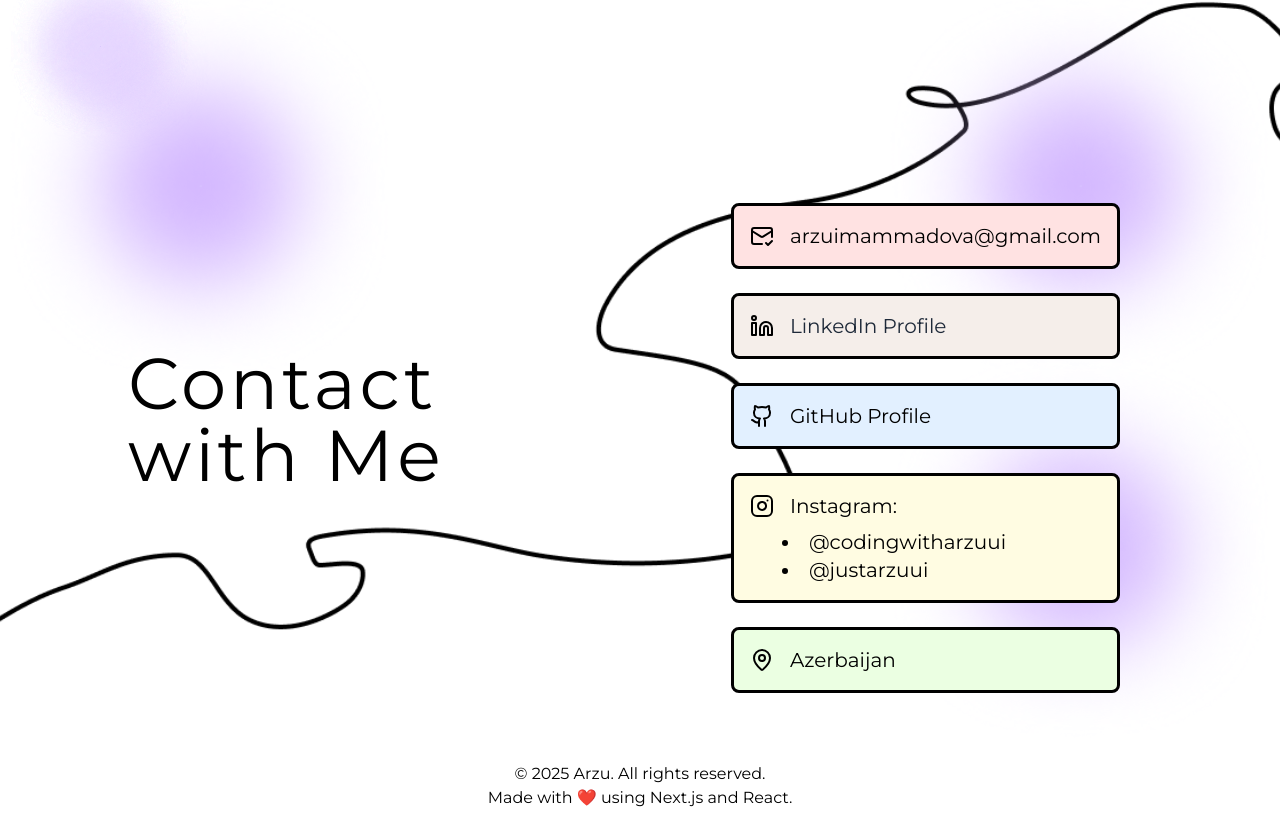
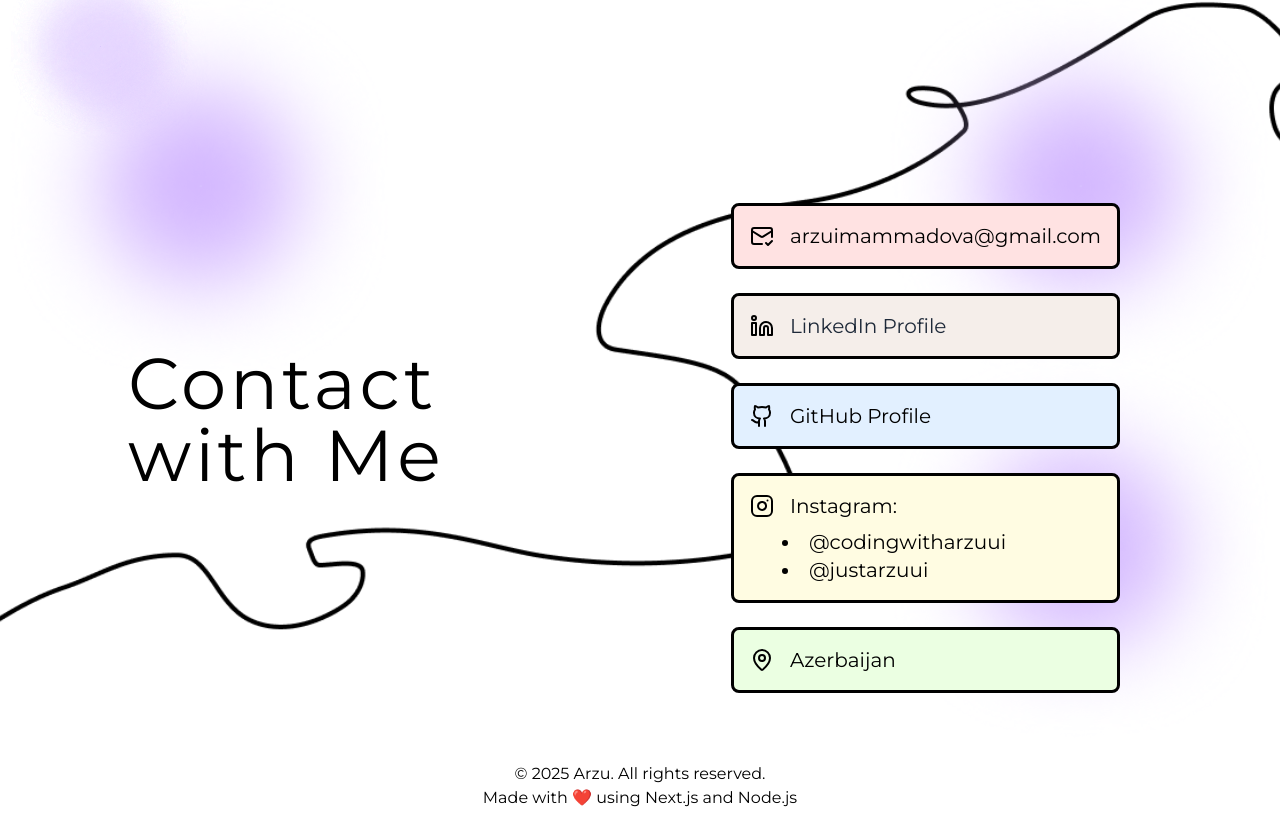
Before and after one commit to arzummammadova/Portfolio-Arzu, a Next.js app: page / in a window 1280 px wide. Shown: the part 3406-4232 px from the top of the page. Built offline with nearby package versions, Linux system fonts and the light colour scheme; no server answers; a web font is replaced by a local one.

Commit message:
changed word

```diff
--- a/src/components/Footer.tsx
+++ b/src/components/Footer.tsx
@@ -7,7 +7,7 @@ const Footer = () => {
             <p>
                 &copy; {new Date().getFullYear()} Arzu. All rights reserved.
             </p>
-                Made with ❤️ using Next.js and React.
+                Made with ❤️ using Next.js and Node.js
 
 
         </div>
```
